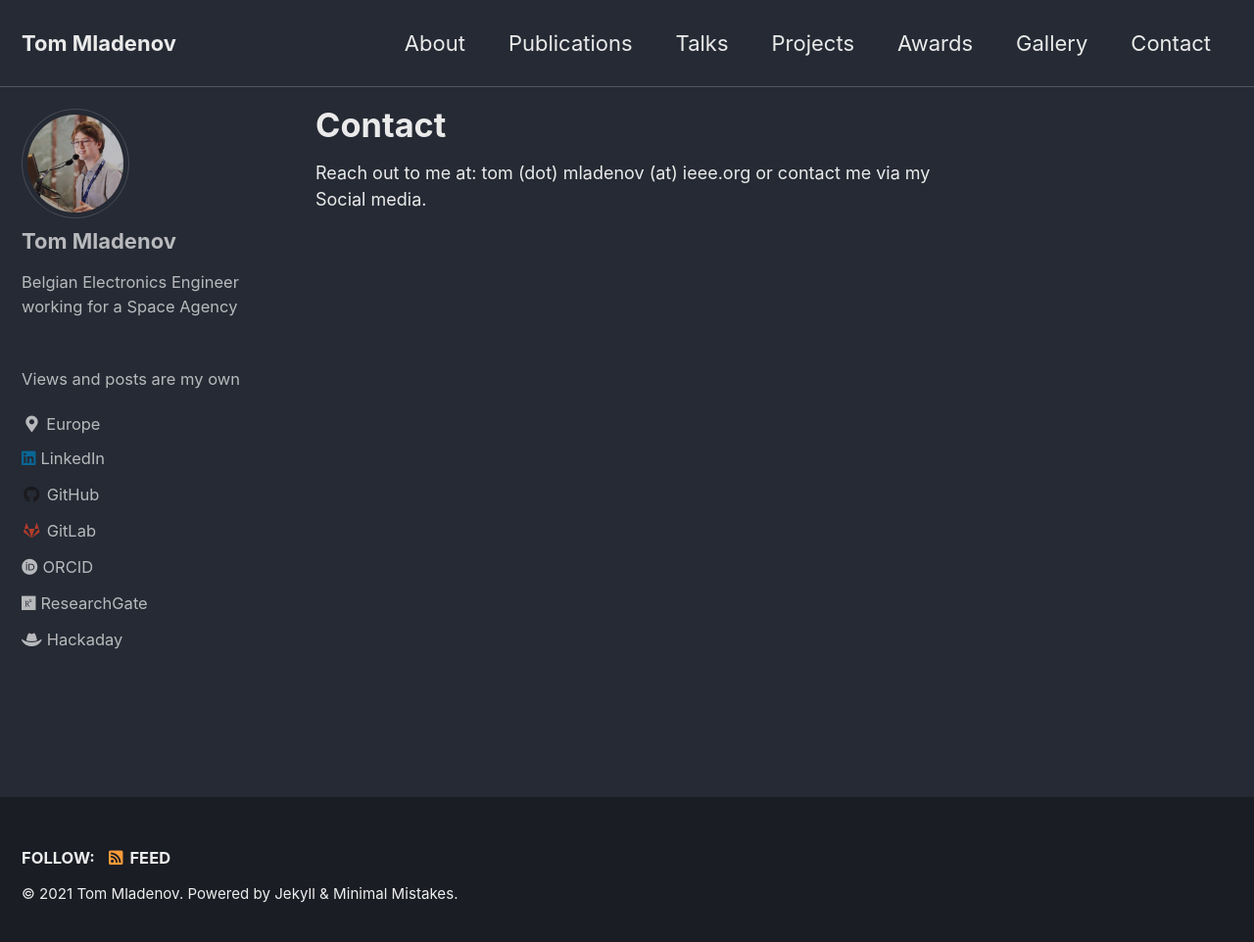
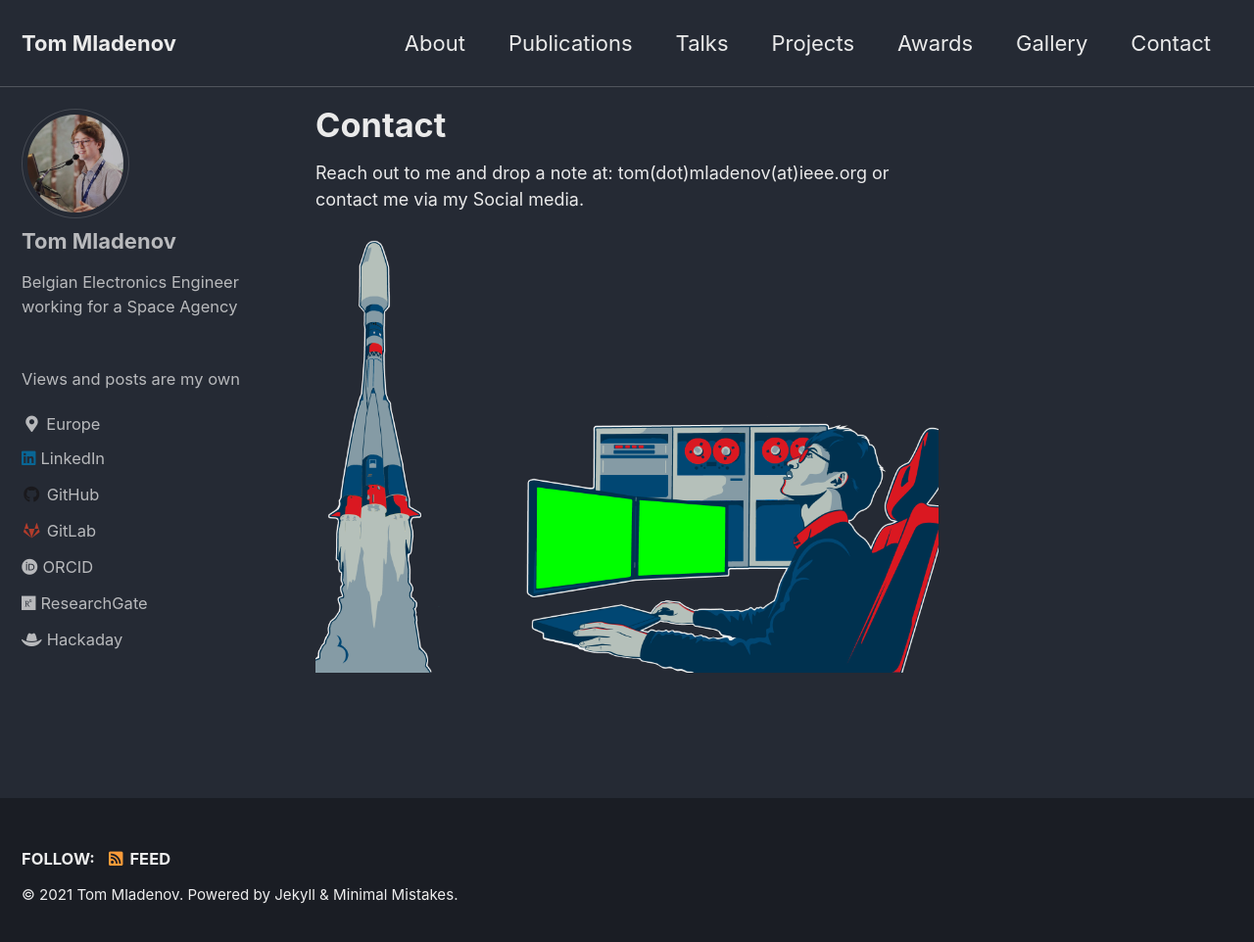
Before and after one commit to TomMladenov/tommladenov.github.io, a Jekyll site: the page built from _pages/contact.md, in a window 1280 px wide and 969 px high. Shown: the top 962 px of the window at 98% size. Built offline with Jekyll 4.4.1, drawn with Linux system fonts in a browser that asks for light colours; cached includes are drawn as plain includes.

Commit message:
Update contact page with artwork

```diff
--- a/_pages/contact.md
+++ b/_pages/contact.md
@@ -6,5 +6,7 @@ layout: single
 ---
 
 <p style="font-size:18px;">
-Reach out to me at: tom (dot) mladenov (at) ieee.org or contact me via my Social media.
+Reach out to me and drop a note at: tom(dot)mladenov(at)ieee.org or contact me via my Social media.
 </p>
+
+<img src="/img/media/art.png" alt="Italian Trulli">
```
Also changed, not shown: img/media/art.png (added).
